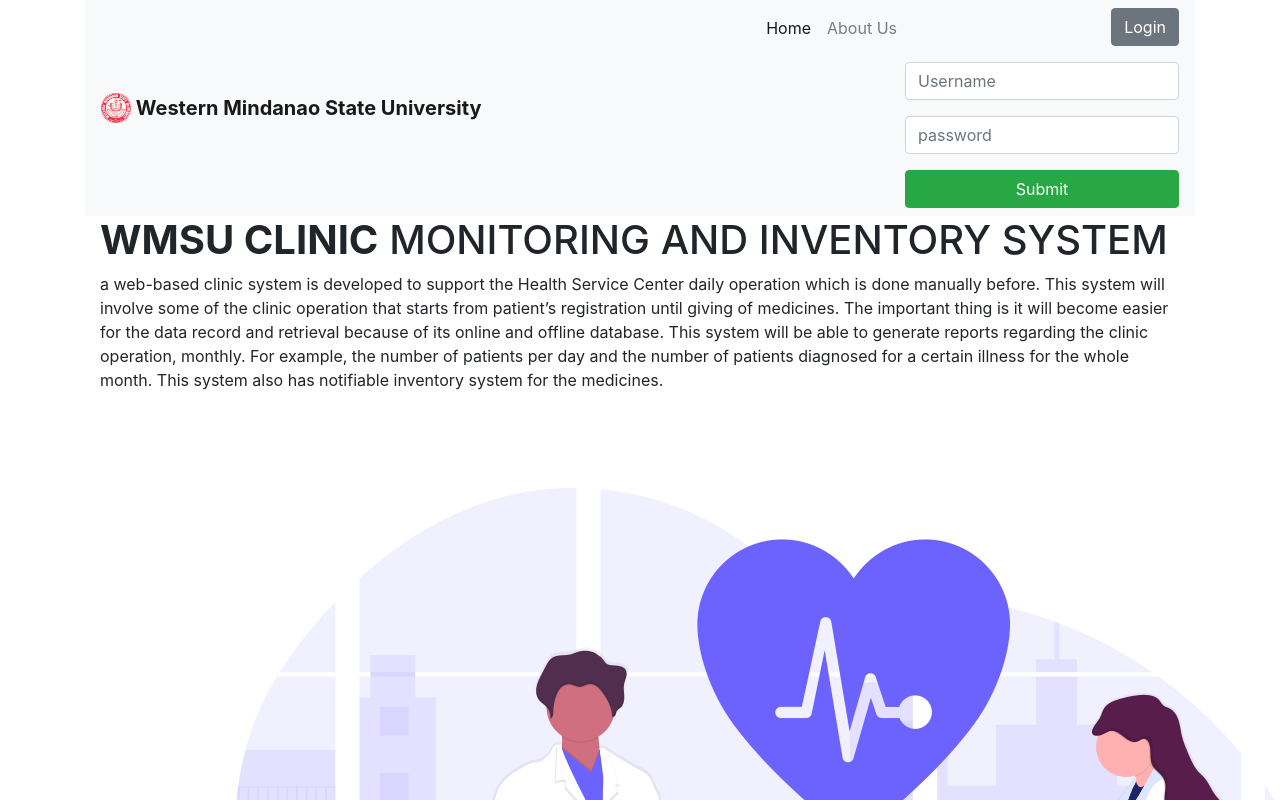
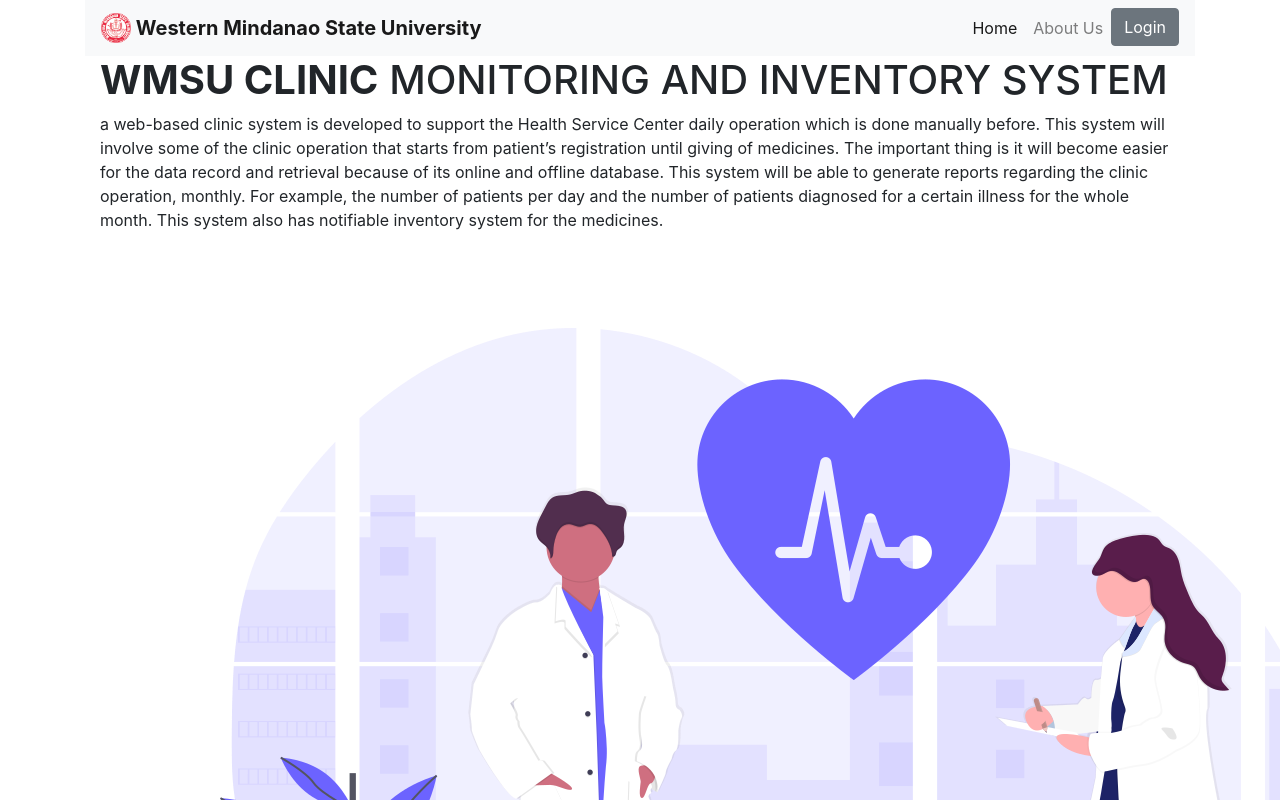
Before and after one commit to zethkenneth/WCMAI, a React (Create React App) app in the folder wmsuclinic-client/: page / in a window 1280 px wide. Shown: the top 800 px of the page. Built offline with nearby package versions, Linux system fonts and the light colour scheme.

Commit message:
Navbar component removed

```diff
--- a/wmsuclinic-client/src/layouts/HomepageNavbar.js
+++ b/wmsuclinic-client/src/layouts/HomepageNavbar.js
@@ -4,8 +4,6 @@
 
 import wmsu from '../assets/img/wmsu.png';
 
-
-import LoginModal from '../LoginModal/LoginModal';
 
 class HomepageNavbar extends React.Component {
     constructor(){
@@ -41,7 +39,6 @@
                         <li className="nav-item">
                             {/* <Link to="/login" type="button" className="btn btn-outline-primary">Log In </Link>} */}
                             <Button onClick={this.toggleModal}>Login</Button>
-                            <LoginModal opened={this.state.showModal} toggle={this.toggleModal} />
                         </li>
                     </ul>
                 </div>
```
